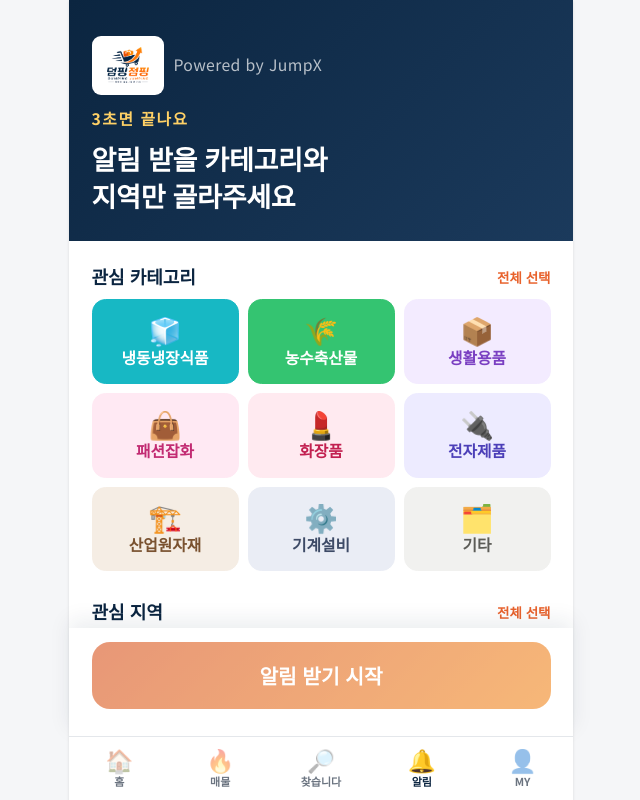
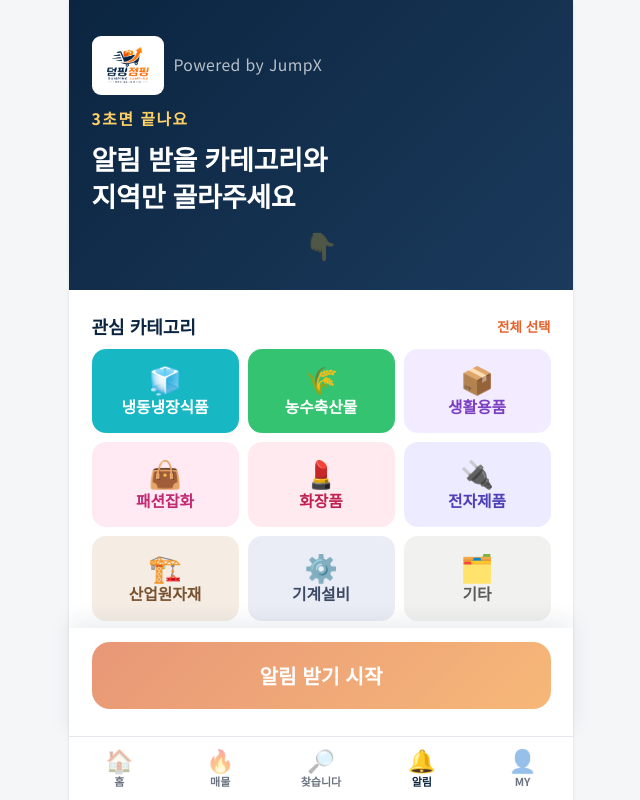
Before and after one commit to kimkeeyong33-sys/wellcome3459, a Next.js app: page /signup in a window 1280 px wide. Shown: the top 800 px of the page, without its empty margins (319-959 px from the left). Built offline with nearby package versions, Linux system fonts and the light colour scheme; no server answers.

Commit message:
Add blinking scroll hint (hand emoji) to home and signup heroes
스크롤 가능함을 알려주는 손 모양(👇) 힌트를 홈·가입 화면 히어로
하단에 추가. opacity 깜빡임 애니메이션, prefers-reduced-motion 대응.

```diff
--- a/src/app/globals.css
+++ b/src/app/globals.css
@@ -45,3 +45,28 @@ body {
 .progress-fill {
   background: #e8622c;
 }
+
+/* 스크롤 가능함을 알려주는 손 모양 힌트 */
+@keyframes scroll-hint {
+  0%,
+  100% {
+    opacity: 0.25;
+    transform: translateY(0);
+  }
+  50% {
+    opacity: 1;
+    transform: translateY(5px);
+  }
+}
+
+.animate-scroll-hint {
+  display: inline-block;
+  animation: scroll-hint 1.4s ease-in-out infinite;
+}
+
+@media (prefers-reduced-motion: reduce) {
+  .animate-scroll-hint {
+    animation: none;
+    opacity: 0.6;
+  }
+}
--- a/src/app/page.tsx
+++ b/src/app/page.tsx
@@ -8,6 +8,7 @@ import { formatPrice } from "@/lib/format";
 import SplashScreen from "@/components/SplashScreen";
 import InstallAppButton from "@/components/InstallAppButton";
 import AdSlot from "@/components/AdSlot";
+import ScrollHint from "@/components/ScrollHint";
 
 const TODAY_BADGE_THRESHOLD = 5; // 이보다 적으면 "오늘 N건" 배너를 아예 숨김 (빈약한 숫자 노출 방지)
 
@@ -113,6 +114,8 @@ export default function Home() {
             🔥 오늘 등록된 덤핑 매물 {todayCount}건 · 지금 확인하기 →
           </Link>
         )}
+
+        <ScrollHint />
       </div>
 
       <div className="px-5 pt-5">
--- a/src/app/signup/page.tsx
+++ b/src/app/signup/page.tsx
@@ -7,6 +7,7 @@ import { supabase, isSupabaseConfigured } from "@/lib/supabase";
 import { mockCategories, mockRegions, categoryIcons, categoryColors } from "@/lib/mockData";
 import { subscribeToPush } from "@/lib/pushClient";
 import { generateRefCode } from "@/lib/refCode";
+import ScrollHint from "@/components/ScrollHint";
 
 const DRAFT_KEY = "dj_signup_draft";
 
@@ -250,6 +251,7 @@ function SignupPageInner() {
           <br />
           지역만 골라주세요
         </h1>
+        <ScrollHint />
       </div>
 
       <div className="flex-1 px-5 py-5 flex flex-col gap-6" style={{ paddingBottom: "108px" }}>
--- /dev/null
+++ b/src/components/ScrollHint.tsx
@@ -0,0 +1,8 @@
+// 아래에 더 볼 내용이 있다는 걸 알려주는 손 모양 힌트 — 깜빡이며 아래를 가리킴
+export default function ScrollHint() {
+  return (
+    <div className="flex justify-center mt-3" aria-hidden="true">
+      <span className="text-2xl animate-scroll-hint">👇</span>
+    </div>
+  );
+}
```
